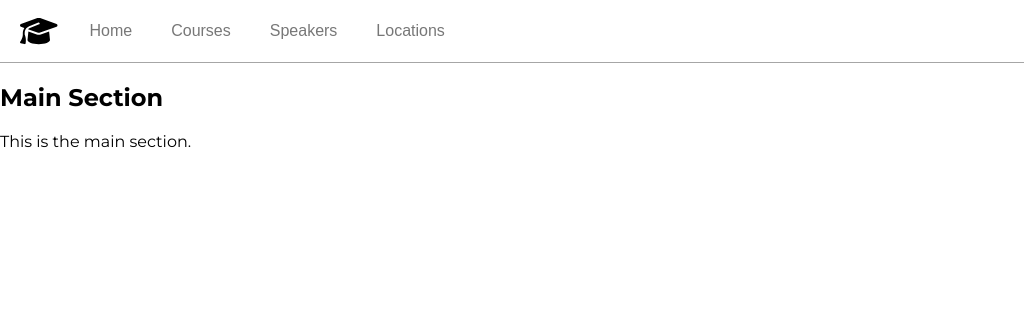
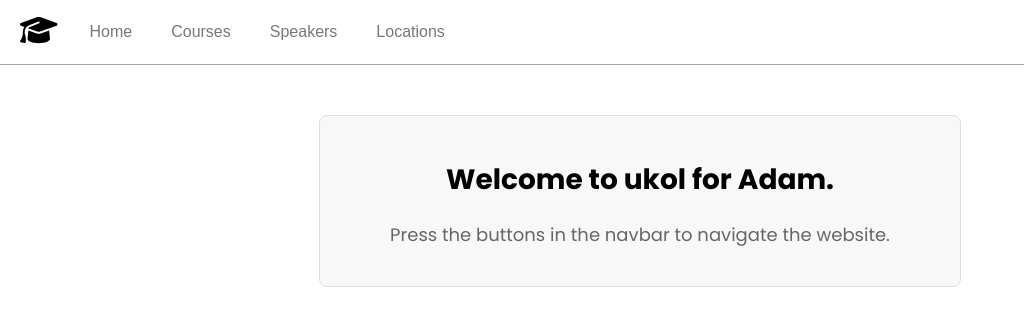
Before and after one commit to tommys0/courses-web-react0, a React (Vite) app in the folder react/: page / in a window 1280 px wide. Shown: the top 326 px of the page, without its empty margins (0-1024 px from the left). Built offline with nearby package versions, Linux system fonts and the light colour scheme.

Commit message:
Welcome section design

```diff
--- a/react/src/components/cardComponents.jsx
+++ b/react/src/components/cardComponents.jsx
@@ -3,7 +3,7 @@ import { FontAwesomeIcon } from '@fortawesome/react-fontawesome';
 
 const CourseCard = ({ course }) => {
     const handleEnroll = () => {
-        alert(`Enrolled in ${course.name}`);
+        alert(`This course is about ${course.name}`);
     };
 
     return (
--- a/react/src/components/sections/mainSection.jsx
+++ b/react/src/components/sections/mainSection.jsx
@@ -1,12 +1,12 @@
 import React from 'react';
 
-const MainSection = () => {
+const WelcomeSection = () => {
     return (
-        <div>
-            <h2>Main Section</h2>
-            <p>This is the main section.</p>
+        <div className="welcome-section">
+            <h2>Welcome to ukol for Adam.</h2>
+            <p>Press the buttons in the navbar to navigate the website.</p>
         </div>
     );
 };
 
-export default MainSection;
+export default WelcomeSection;
--- a/react/src/index.css
+++ b/react/src/index.css
@@ -1,5 +1,5 @@
 body {
-  font-family: 'Montserrat', sans-serif;
+  font-family: 'Poppins', sans-serif;
   margin: 0;
 }
 
@@ -146,3 +146,23 @@ body {
   width: calc(33.33% - 20px);
   box-sizing: border-box;
 }
+
+.welcome-section {
+  text-align: center;
+  margin: 50px auto;
+  padding: 20px;
+  background-color: #f8f8f8;
+  border: 1px solid #ddd;
+  border-radius: 8px;
+  max-width: 600px;
+}
+
+.welcome-section h2 {
+  font-size: 28px;
+  margin-bottom: 20px;
+}
+
+.welcome-section p {
+  font-size: 18px;
+  color: #666;
+}
```
